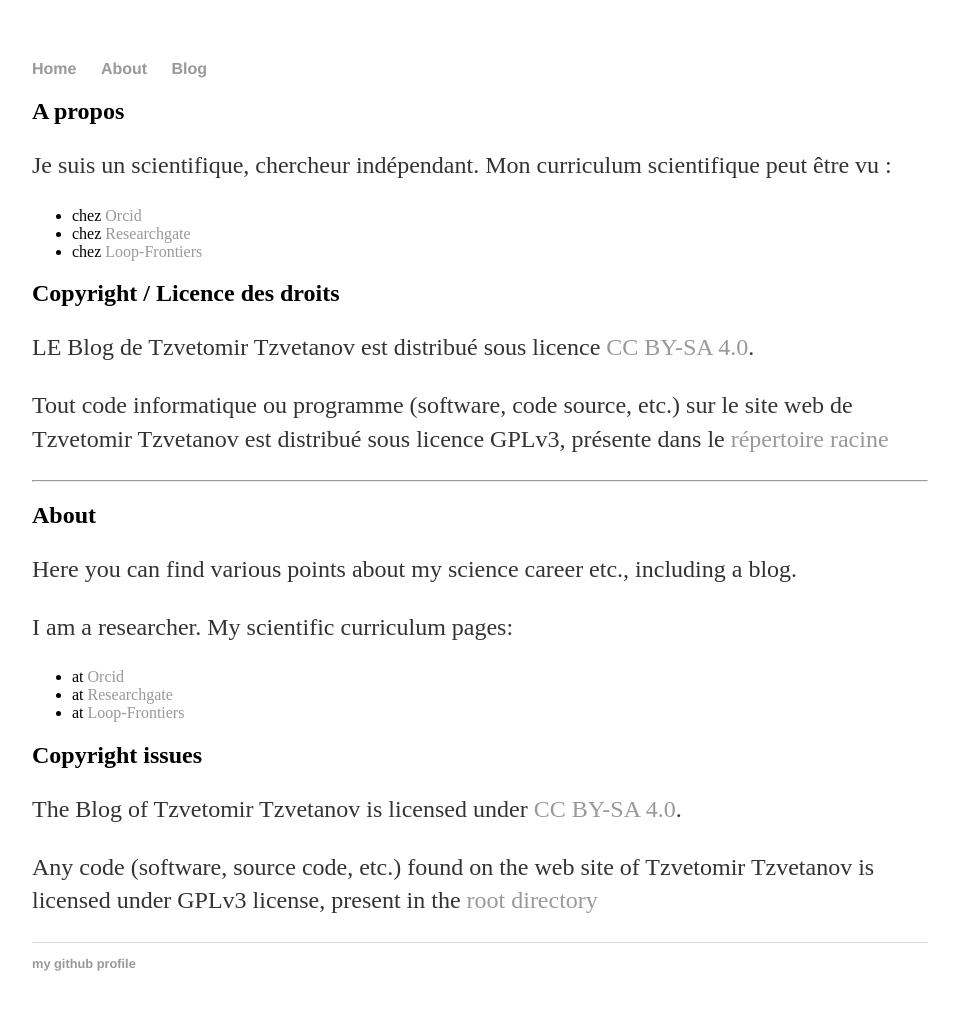
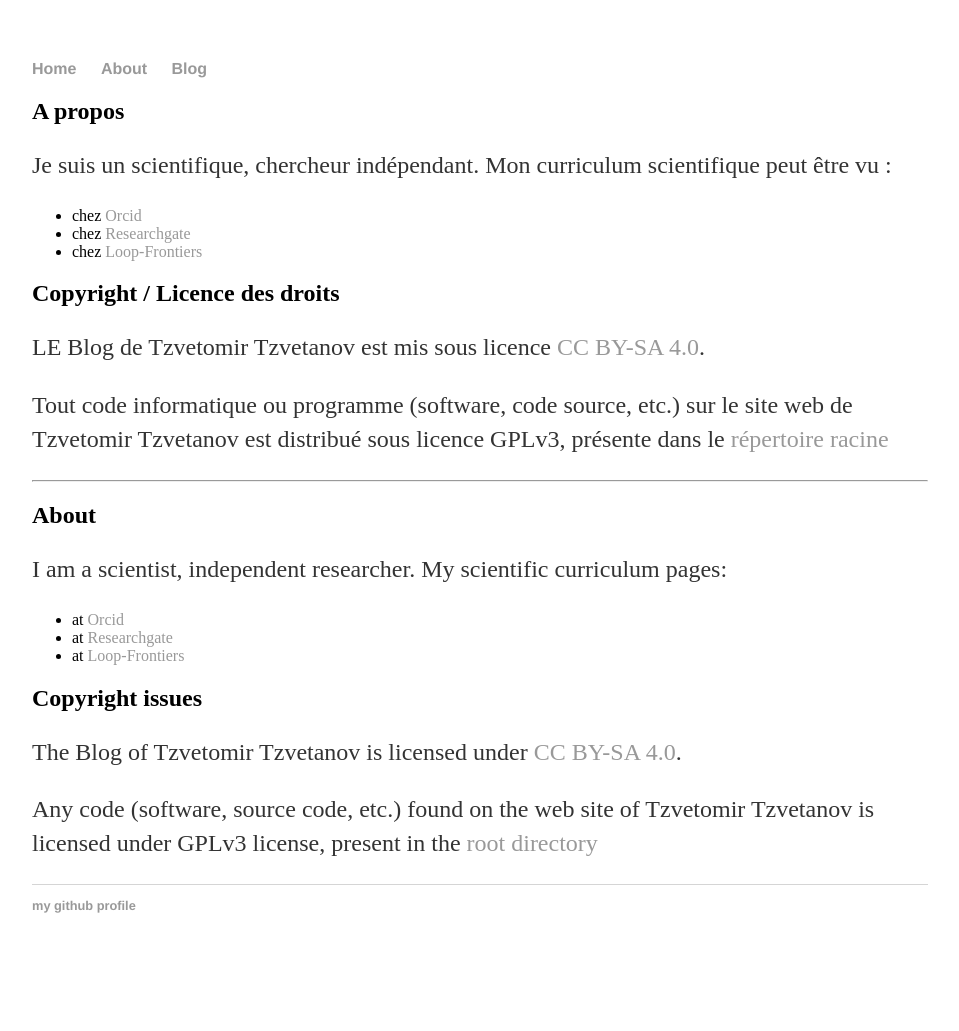
Before and after one commit to tzvet/tzvet.github.io, a Jekyll site: the page built from about/index.md, in a window 1280 px wide. Shown: the whole page, without its empty margins (160-1119 px from the left). Built offline with Jekyll 4.4.1, drawn with Linux system fonts in a browser that asks for light colours; after the commit the page ends 973 px from its top, so only the background shows below that.

Commit message:
Update index.md

```diff
--- a/about/index.md
+++ b/about/index.md
@@ -12,7 +12,7 @@ Je suis un scientifique, chercheur indépendant. Mon curriculum scientifique peu
 
 ## Copyright / Licence des droits ##
 
-LE Blog de Tzvetomir Tzvetanov est distribué sous licence [CC BY-SA 4.0](https://creativecommons.org/licenses/by-sa/4.0).
+LE Blog de Tzvetomir Tzvetanov est mis sous licence [CC BY-SA 4.0](https://creativecommons.org/licenses/by-sa/4.0).
 
 Tout code  informatique ou programme (software, code source, etc.) sur le site web de Tzvetomir Tzvetanov est distribué sous licence GPLv3, présente dans le [répertoire racine](https://github.com/tzvet/tzvet.github.io)
 
@@ -20,9 +20,7 @@ Tout code  informatique ou programme (software, code source, etc.) sur le site w
 
 ## About ##
 
-Here you can find various points about my science career etc., including a blog.
-
-I am a researcher. My scientific curriculum pages:
+I am a scientist, independent researcher. My scientific curriculum pages:
 - at [Orcid](https://orcid.org/0000-0002-2553-4741)
 - at [Researchgate](https://www.researchgate.net/profile/Tzvetomir_Tzvetanov)
 - at [Loop-Frontiers](https://loop.frontiersin.org/people/17380/overview)
```
